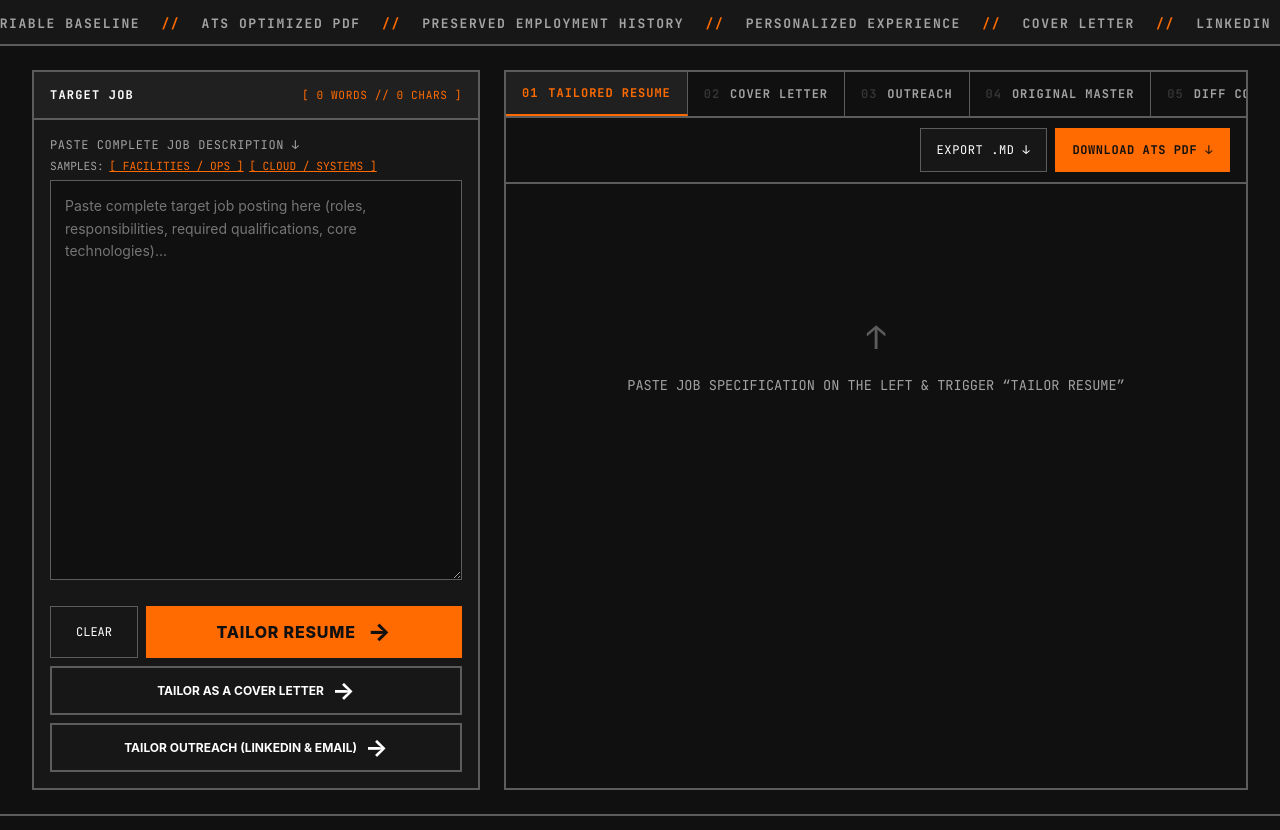
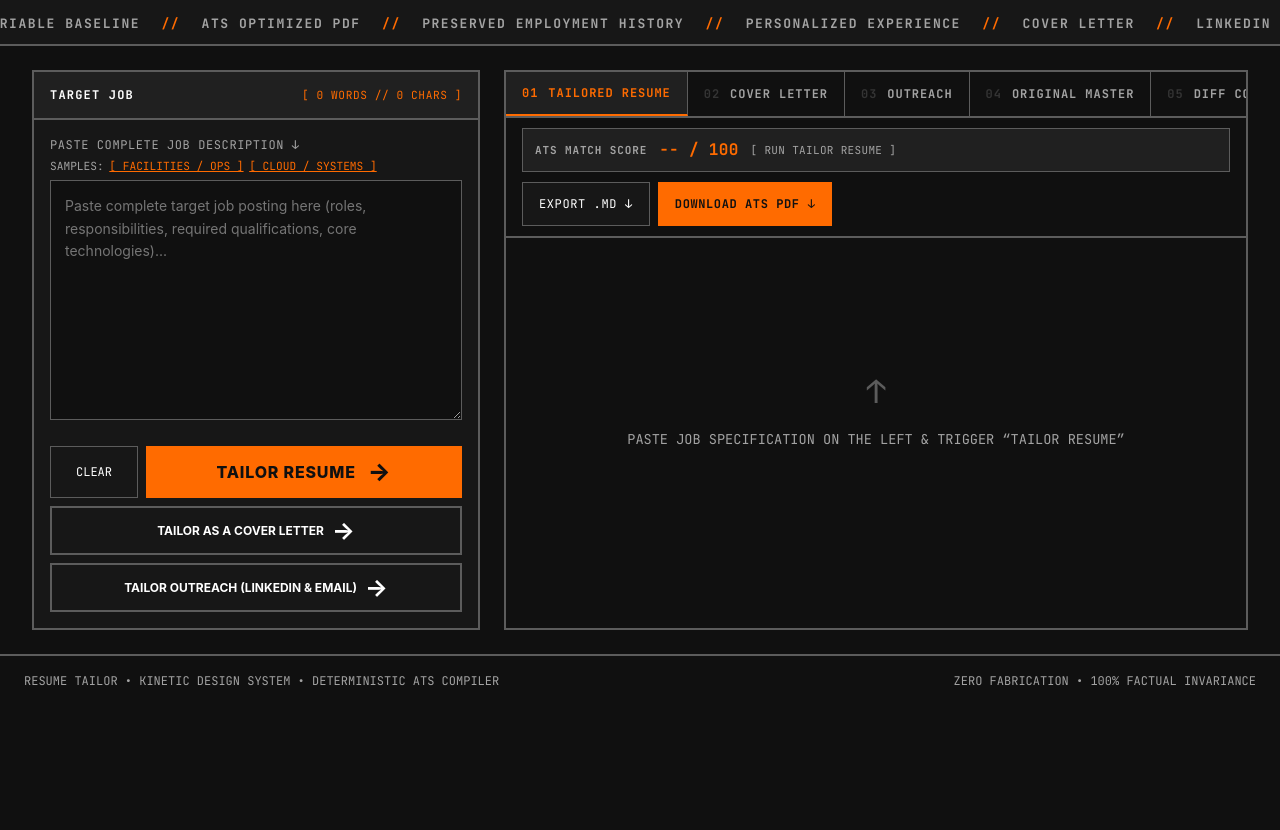
Before and after one commit to SidhuManbirSingh/AI-Resume-Builder, a FastAPI app: page / in a window 1280 px wide. Shown: the part 100-930 px from the top of the page. After the commit the page ends 786 px from the top, so only its background shows below. Run offline with FastAPI, Linux system fonts and the light colour scheme; some libraries are stand-ins or nearby versions; some web fonts are replaced.

Commit message:
feat(ui): add prominent ATS match score HUD to toolbar, prevent cache staleness, and add Gemini timeout fallback

```diff
--- a/backend/main.py
+++ b/backend/main.py
@@ -46,6 +46,21 @@ app.add_middleware(
     allow_methods=["GET", "POST"],
     allow_headers=["Content-Type"],
 )
+
+NO_CACHE_HEADERS = {
+    "Cache-Control": "no-store, no-cache, must-revalidate, max-age=0",
+    "Pragma": "no-cache",
+}
+
+
+@app.middleware("http")
+async def disable_static_cache(request: Request, call_next):
+    """Prevent browser caching of the SPA HTML shell and static CSS/JS assets."""
+    response = await call_next(request)
+    if request.url.path == "/" or request.url.path.startswith("/static"):
+        for header, value in NO_CACHE_HEADERS.items():
+            response.headers[header] = value
+    return response
 
 @app.on_event("startup")
 def startup_github_sync():
@@ -238,8 +253,11 @@ if static_path.exists():
     def serve_frontend():
         index_file = static_path / "index.html"
         if index_file.exists():
-            return FileResponse(str(index_file))
-        return HTMLResponse("<h1>AI Resume Tailor Backend API Running</h1><p>Frontend static files not found.</p>")
+            return FileResponse(str(index_file), headers=NO_CACHE_HEADERS)
+        return HTMLResponse(
+            "<h1>AI Resume Tailor Backend API Running</h1><p>Frontend static files not found.</p>",
+            headers=NO_CACHE_HEADERS,
+        )
 
 if __name__ == "__main__":
     import uvicorn
--- a/docker-compose.yml
+++ b/docker-compose.yml
@@ -17,11 +17,14 @@ services:
       - OPENAI_API_KEY=${OPENAI_API_KEY:-}
       - ANTHROPIC_MODEL=${ANTHROPIC_MODEL:-claude-3-5-sonnet-20241022}
       - OPENAI_MODEL=${OPENAI_MODEL:-gpt-4o}
-      - MASTER_RESUME_PATH=/app/data/master/Manbir-OPS-Resume.md
+      - MASTER_RESUME_PATH=/app/data/master/Manbir-AI-Resume.md
       - PROJECTS_DIR=/app/data/projects
       - OUTPUT_DIR=/app/data/output
       - STATIC_DIR=/app/frontend/static
     volumes:
+      # Live code and frontend static assets (read-only) so UI/backend updates take effect immediately
+      - ./backend:/app/backend:ro
+      - ./frontend:/app/frontend:ro
       # Mandatory Invariance Protection: Master Resume and Projects mounted READ-ONLY (:ro)
       - ./data/master:/app/data/master:ro
       - ./data/projects:/app/data/projects:ro
--- a/frontend/static/css/kinetic.css
+++ b/frontend/static/css/kinetic.css
@@ -392,17 +392,82 @@ body {
 }
 
 /* ==========================================================================
-   Action Toolbar (Downloads)
+   Action Toolbar (ATS Score HUD & Downloads)
    ========================================================================== */
 .toolbar-actions {
   display: flex;
   flex-wrap: wrap;
   align-items: center;
-  gap: 0.5rem;
+  justify-content: space-between;
+  gap: 0.625rem 0.875rem;
   padding: 0.625rem 1rem;
   border-bottom: var(--dp-border-rule) solid var(--dp-color-rule);
   background-color: var(--dp-color-ground);
   width: 100%;
+}
+
+.toolbar-ats-hud {
+  display: flex;
+  flex-wrap: wrap;
+  align-items: center;
+  gap: 0.5rem 0.75rem;
+  padding: 0.375rem 0.75rem;
+  background-color: var(--dp-color-surface-elevated);
+  border: 1px solid var(--dp-color-rule);
+  min-height: 2.75rem;
+  flex: 1 1 100%;
+}
+
+.ats-hud-label {
+  font-family: var(--dp-typography-mono);
+  font-size: 0.6875rem;
+  font-weight: 700;
+  letter-spacing: 0.08em;
+  text-transform: uppercase;
+  color: var(--dp-color-ink-muted);
+}
+
+.ats-hud-score {
+  font-family: var(--dp-typography-mono);
+  font-size: 1rem;
+  font-weight: 700;
+  color: var(--dp-color-accent);
+  letter-spacing: 0.02em;
+}
+
+.ats-hud-breakdown {
+  font-family: var(--dp-typography-mono);
+  font-size: 0.6875rem;
+  color: var(--dp-color-ink-muted);
+  letter-spacing: 0.03em;
+}
+
+.ats-hud-qa {
+  font-family: var(--dp-typography-mono);
+  font-size: 0.65rem;
+  font-weight: 700;
+  text-transform: uppercase;
+  padding: 0.125rem 0.45rem;
+  border: 1px solid var(--dp-color-rule);
+}
+
+.ats-hud-qa.pass {
+  background-color: #065f46;
+  color: #a7f3d0;
+  border-color: #10b981;
+}
+
+.ats-hud-qa.warn {
+  background-color: #78350f;
+  color: #fde68a;
+  border-color: #f59e0b;
+}
+
+.toolbar-export-group {
+  display: flex;
+  align-items: center;
+  gap: 0.5rem;
+  flex: 1 1 100%;
 }
 
 .btn-download {
@@ -1005,6 +1070,15 @@ body {
    ========================================================================== */
 @media (min-width: 42em) {
   .toolbar-actions {
+    justify-content: space-between;
+  }
+
+  .toolbar-ats-hud {
+    flex: 1 1 auto;
+  }
+
+  .toolbar-export-group {
+    flex: 0 0 auto;
     justify-content: flex-end;
   }
 
@@ -1052,7 +1126,7 @@ body {
   }
 
   .kinetic-textarea {
-    min-height: 25rem;
+    min-height: 15rem;
   }
 
   .markdown-editor-area {
--- a/frontend/static/index.html
+++ b/frontend/static/index.html
@@ -5,7 +5,7 @@
   <meta name="viewport" content="width=device-width, initial-scale=1.0">
   <title>RESUME TAILOR</title>
   <!-- Kinetic Design System Stylesheet (Standalone, decoupled from logic) -->
-  <link rel="stylesheet" href="/static/css/kinetic.css">
+  <link rel="stylesheet" href="/static/css/kinetic.css?v=2.1.0">
 </head>
 <body>
 
@@ -139,8 +139,15 @@
         </button>
       </div>
 
-      <!-- Action Toolbar (Downloads) -->
+      <!-- Action Toolbar (ATS Score HUD & Downloads) -->
       <div class="toolbar-actions">
+        <div id="toolbarAtsHud" class="toolbar-ats-hud" title="Deterministic ATS Score = 0.40*Tech + 0.25*Resp + 0.20*Domain + 0.15*Keywords">
+          <span class="ats-hud-label">ATS MATCH SCORE</span>
+          <span id="toolbarAtsScoreValue" class="ats-hud-score">-- / 100</span>
+          <span id="toolbarAtsBreakdown" class="ats-hud-breakdown">[ RUN TAILOR RESUME ]</span>
+          <span id="toolbarQaBadge" class="ats-hud-qa hidden"></span>
+        </div>
+        <div class="toolbar-export-group">
           <button id="downloadMarkdownBtn" class="btn-download">
             <span>EXPORT .MD</span>
             <span>&darr;</span>
@@ -149,6 +156,7 @@
             <span>DOWNLOAD ATS PDF</span>
             <span>&darr;</span>
           </button>
+        </div>
       </div>
 
       <!-- Kinetic Loading State -->
@@ -279,6 +287,6 @@
   </footer>
 
   <!-- Decoupled JavaScript Logic -->
-  <script src="/static/js/app.js"></script>
+  <script src="/static/js/app.js?v=2.1.0"></script>
 </body>
 </html>
--- a/frontend/static/js/app.js
+++ b/frontend/static/js/app.js
@@ -116,6 +116,10 @@ function initElements() {
   // Processing & Insights
   elements.processingIndicator = document.getElementById('processingIndicator');
   elements.processingStepText = document.getElementById('processingStepText');
+  elements.toolbarAtsHud = document.getElementById('toolbarAtsHud');
+  elements.toolbarAtsScoreValue = document.getElementById('toolbarAtsScoreValue');
+  elements.toolbarAtsBreakdown = document.getElementById('toolbarAtsBreakdown');
+  elements.toolbarQaBadge = document.getElementById('toolbarQaBadge');
   elements.analysisCard = document.getElementById('analysisCard');
   elements.atsScoreBadge = document.getElementById('atsScoreBadge');
   elements.targetRoleBadge = document.getElementById('targetRoleBadge');
@@ -483,20 +487,35 @@ function renderDiffs(diffs) {
 }
 
 function renderInsights(analysis, slots) {
-  if (!analysis || !elements.analysisCard) return;
+  if (!analysis) return;
 
-  elements.analysisCard.classList.remove('hidden');
+  if (elements.analysisCard) {
+    elements.analysisCard.classList.remove('hidden');
+  }
+
+  const ats = analysis.ats_score;
+  const hasAtsScore = Boolean(ats && typeof ats.overall_score === 'number');
+  const scoreColor = hasAtsScore
+    ? (ats.overall_score >= 75 ? '#22c55e' : (ats.overall_score >= 50 ? 'var(--dp-color-accent)' : '#ef4444'))
+    : 'var(--dp-color-ink-muted)';
+  const breakdownText = hasAtsScore
+    ? `T: ${ats.technical_overlap}% | R: ${ats.responsibility_alignment}% | D: ${ats.domain_relevance}% | K: ${ats.keyword_coverage}%`
+    : '[ N/A ]';
+
+  if (elements.toolbarAtsScoreValue) {
+    elements.toolbarAtsScoreValue.textContent = hasAtsScore ? `${ats.overall_score} / 100` : '-- / 100';
+    elements.toolbarAtsScoreValue.style.color = scoreColor;
+  }
+  if (elements.toolbarAtsBreakdown) {
+    elements.toolbarAtsBreakdown.textContent = breakdownText;
+  }
 
   if (elements.atsScoreBadge) {
-    const ats = analysis.ats_score;
-    if (ats && typeof ats.overall_score === 'number') {
-      const scoreColor = ats.overall_score >= 75 ? '#22c55e' : (ats.overall_score >= 50 ? 'var(--dp-color-accent)' : '#ef4444');
+    if (hasAtsScore) {
       elements.atsScoreBadge.innerHTML = `
         <div style="display: flex; align-items: baseline; gap: 10px; flex-wrap: wrap;">
           <span style="font-size: 20px; font-weight: 700; color: ${scoreColor}; font-family: var(--dp-typography-mono);">${escapeHtml(String(ats.overall_score))} / 100</span>
-          <span style="font-size: 11px; color: var(--dp-color-ink-muted); font-family: var(--dp-typography-mono);">
-            T: ${escapeHtml(String(ats.technical_overlap))}% | R: ${escapeHtml(String(ats.responsibility_alignment))}% | D: ${escapeHtml(String(ats.domain_relevance))}% | K: ${escapeHtml(String(ats.keyword_coverage))}%
-          </span>
+          <span style="font-size: 11px; color: var(--dp-color-ink-muted); font-family: var(--dp-typography-mono);">${escapeHtml(breakdownText)}</span>
         </div>
       `;
     } else {
@@ -563,9 +582,24 @@ function renderInsights(analysis, slots) {
     `;
   }
 
+  const qa = analysis.qa_report;
+  const hasQa = Boolean(qa && typeof qa.passed === 'boolean');
+
+  if (elements.toolbarQaBadge) {
+    elements.toolbarQaBadge.classList.remove('pass', 'warn');
+    if (hasQa) {
+      elements.toolbarQaBadge.classList.remove('hidden');
+      elements.toolbarQaBadge.classList.add(qa.passed ? 'pass' : 'warn');
+      elements.toolbarQaBadge.textContent = qa.passed ? 'QA: PASS' : 'QA: WARN';
+      elements.toolbarQaBadge.title = qa.summary || '';
+    } else {
+      elements.toolbarQaBadge.classList.add('hidden');
+      elements.toolbarQaBadge.textContent = '';
+    }
+  }
+
   if (elements.qaReportBadge) {
-    const qa = analysis.qa_report;
-    if (qa && typeof qa.passed === 'boolean') {
+    if (hasQa) {
       const qaStatusBadge = qa.passed
         ? '<span style="background: #065f46; color: #a7f3d0; padding: 1px 6px; font-family: var(--dp-typography-mono); font-size: 10px; font-weight: 700; margin-right: 6px;">[ PASS ]</span>'
         : '<span style="background: #78350f; color: #fde68a; padding: 1px 6px; font-family: var(--dp-typography-mono); font-size: 10px; font-weight: 700; margin-right: 6px;">[ WARN ]</span>';
```
Also changed, not shown: backend/llm/gemini.py (+41 -7 lines), backend/services/ai_orchestrator.py (+36 -6 lines), backend/tests/test_api_endpoints.py (+54 -0 lines), backend/tests/test_tailoring.py (+25 -0 lines). Lines whose indentation alone changed are shown as unchanged.
